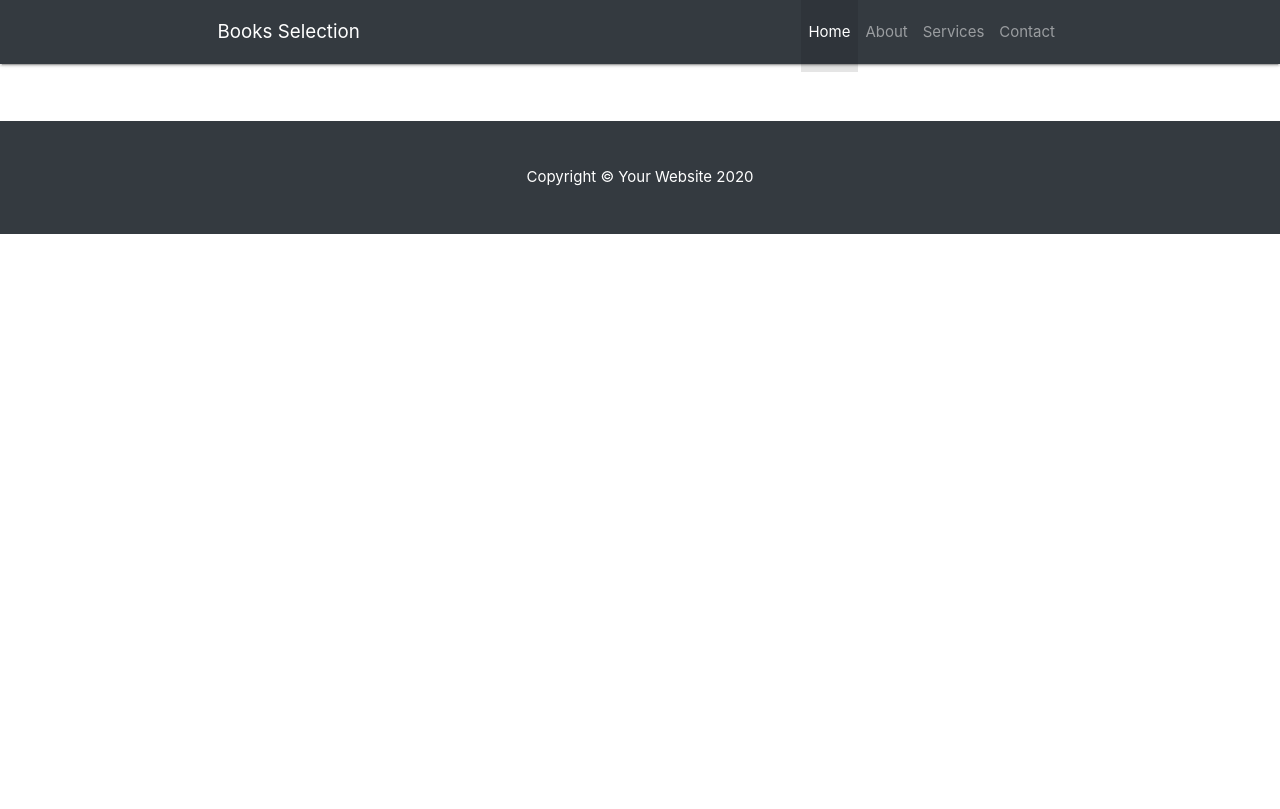
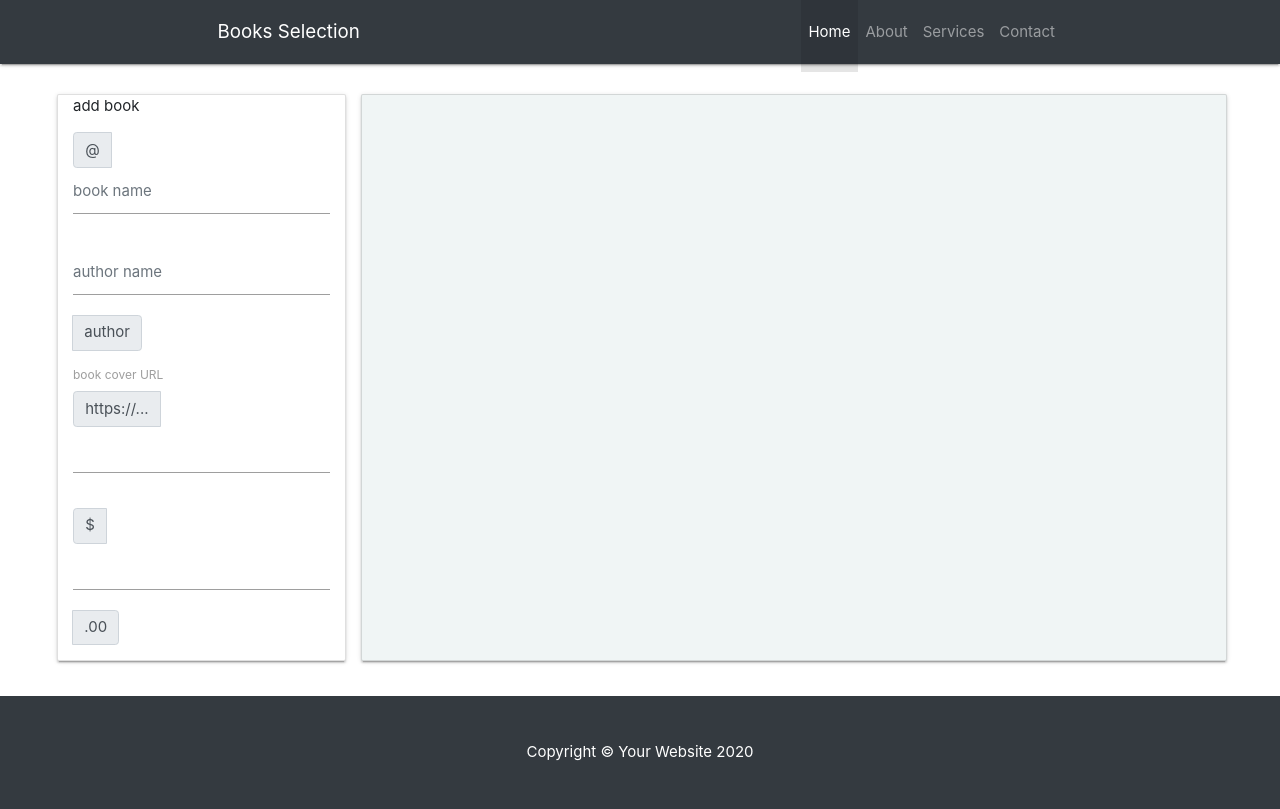
Before and after one commit to Code-Institute-Submissions/Third_milestone_project-1, a Flask app: page / in a window 1280 px wide. Before the commit the page ends 234 px from the top, so only its background shows below. Run offline with Flask 2, Linux system fonts and the light colour scheme; data that the repository does not hold is empty; some libraries are stand-ins or nearby versions.

Commit message:
more changes

```diff
--- a/templates/books.html
+++ b/templates/books.html
@@ -1,15 +1,49 @@
 {% extends 'base.html' %} {% block content %}
-    <div>
-        <div class="row" style="margin-top: 3rem; margin-right: -20rem; margin-left:5rem; width:950px;">
+    <div class="row" style="margin-left: -10rem; margin-right: 10rem; padding-top: 2rem;">
+        <div class="card col-md-4" style="margin-right: -4rem; overflow:hidden; height:1%;">
+            <p>add book</p>
+            <div class="input-group mb-3">
+                <div class="input-group-prepend">
+                    <span class="input-group-text" id="basic-addon1">@</span>
+                </div>
+                <input type="text" class="form-control" placeholder="book name" aria-label="book name" aria-describedby="basic-addon1">
+            </div>
+
+            <div class="input-group mb-3">
+                <input type="text" class="form-control" placeholder="author name" aria-label="author name" aria-describedby="basic-addon2">
+                <div class="input-group-append">
+                    <span class="input-group-text" id="basic-addon2">author</span>
+                </div>
+            </div>
+
+            <label for="basic-url">book cover URL</label>
+            <div class="input-group mb-3">
+                <div class="input-group-prepend">
+                    <span class="input-group-text" id="basic-addon3">https://...</span>
+                </div>
+                <input type="text" class="form-control" id="basic-url" aria-describedby="basic-addon3">
+            </div>
+
+            <div class="input-group mb-3">
+                <div class="input-group-prepend">
+                    <span class="input-group-text">$</span>
+                </div>
+                <input type="text" class="form-control" aria-label="Amount (to the nearest dollar)">
+                <div class="input-group-append">
+                    <span class="input-group-text">.00</span>
+                </div>
+            </div>
+        </div>
+        <div class="card col-md-12" style="background-color: #f0f5f5; margin-right: -50rem; margin-left:5rem; width:950px;">
+            <div class="row">
                 {% for book in books %}
                 <div class="col-md-3" style="margin-top: 30px; margin-bottom: 50px; width: 100% height: 100%; display: inline-block; float: left;">
                     <div class="" style="margin-left: 2rem;  padding: 0rem; ">
                         <img class=""  style="width:  100px; height: 150px; object-fit: cover;" src="{{book.image}}" alt="Card image cap">
                         <div class="">
                             <h4 class="" style="font-size: 15px; font-weight: bold;">{{book.name }}</h4>
-                        <p class="" style="font-size: 15px;">{{book.author}}</p>
-                        <p class=""><small class="text-muted">Price: {{book.price}}</small></p>
-                        <a class="btn btn-success" style="font-size: 13px; margin-bottom: 100px; position: absolute; bottom: -40%;" href="{{ url_for('detail_book', book_id=book._id, book_name=book.name) }}">Read more</a>
+                            <p class="" style="font-size: 13px;">{{book.author}}</p>
+                            <a class="btn btn-success" style="font-size: 13px; margin-bottom: 100px; position: absolute; bottom: -60%;" href="{{ url_for('detail_book', book_id=book._id, book_name=book.name) }}">Read more</a>
 
                         </div>
                     </div>
@@ -17,4 +51,5 @@
                 {% endfor %}
             </div>
         </div>
+    </div>
 {% endblock %}
```
Lines whose indentation alone changed are shown as unchanged.
